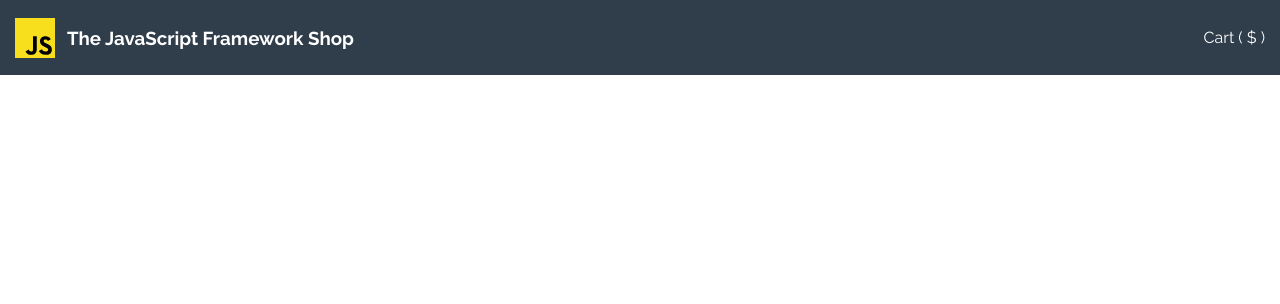
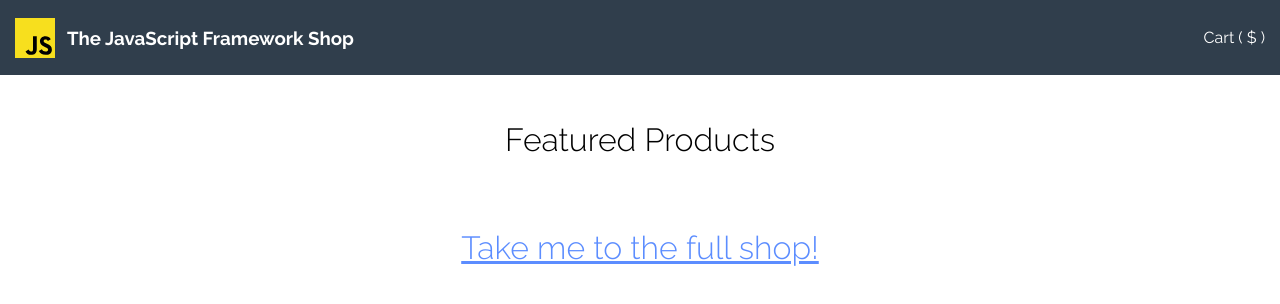
Before and after one commit to DevMountain/framework-shop, a React (Create React App) app: page / in a window 1280 px wide. Shown: the top 304 px of the page. Built offline with nearby package versions, Linux system fonts and the light colour scheme.

Commit message:
found error in master

```diff
--- a/package.json
+++ b/package.json
@@ -12,6 +12,7 @@
     "react": "^15.4.2",
     "react-dom": "^15.4.2",
     "react-redux": "^5.0.2",
+    "react-router-dom": "^4.0.0",
     "redux": "^3.6.0"
   },
   "scripts": {
--- a/src/components/App.js
+++ b/src/components/App.js
@@ -1,6 +1,8 @@
 import React from "react";
 
 import "./App.css";
+
+import router from "../router";
 
 import Nav from "./Nav/Nav";
 
@@ -8,6 +10,7 @@ export function App( { children } ) {
 	return (
 		<div className="app">
 			<Nav />
+			{ router }
 		</div>
 	);
 }
--- a/src/index.js
+++ b/src/index.js
@@ -1,6 +1,7 @@
 import React from "react";
 import ReactDOM from "react-dom";
 import { Provider } from "react-redux";
+import { BrowserRouter } from "react-router-dom";
 
 import "./index.css";
 
@@ -9,8 +10,10 @@ import store from "./store";
 import App from "./components/App";
 
 ReactDOM.render(
-	<Provider store={ store }>
-		<App />
-	</Provider>,
+	<BrowserRouter>
+		<Provider store={ store }>
+			<App />
+		</Provider>
+	</BrowserRouter>,
 	document.getElementById( 'root' )
 );
--- /dev/null
+++ b/src/router.js
@@ -0,0 +1,29 @@
+import React from "react";
+import { Route, Switch } from "react-router-dom";
+
+import Cart from "./components/Cart/Cart";
+import Details from "./components/Details/Details";
+import Landing from "./components/Landing/Landing";
+import Shop from "./components/Shop/Shop";
+
+export default (
+	<Switch>
+		<Route
+			component={ Landing }
+			exact
+			path="/"
+		/>
+		<Route
+			component={ Shop }
+			path="/shop"
+		/>
+		<Route
+			component={ Details }
+			path="/details/:name"
+		/>
+		<Route
+			component={ Cart }
+			path="/cart"
+		/>
+	</Switch>
+);
```
Also changed, not shown: 1 other file (tests, documents, lock files or other folders).
